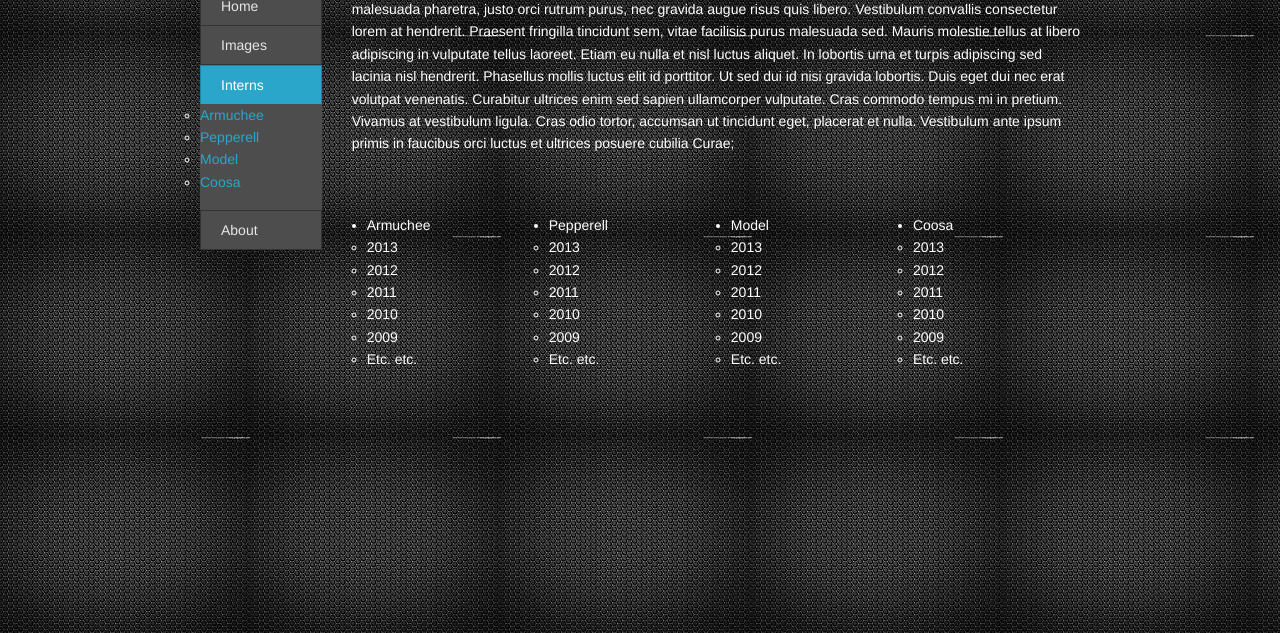
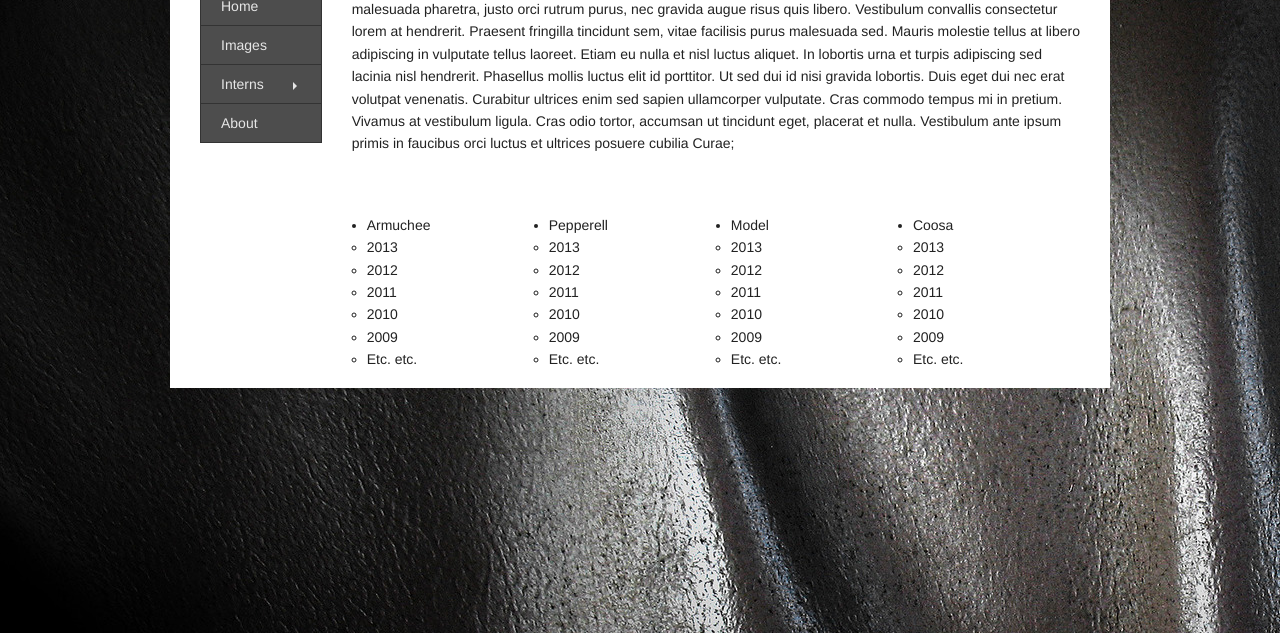
Before and after one commit to bwarner159/executive_internship_html_mockups, a plain HTML site: page interns.html in a window 1280 px wide. Shown: the part 167-800 px from the top of the page. Drawn offline with Linux system fonts and the light colour scheme.

Commit message:
Fixed navigation in interns page. Reincluded javascripts.

```diff
--- a/interns.html
+++ b/interns.html
@@ -18,7 +18,7 @@
   <script src="javascripts/modernizr.foundation.js"></script>
 </head>
 <body>
- <div class="row">
+ <div class="row container">
   <div class = "twelve columns">
 
      <!-- Header -->
@@ -36,9 +36,9 @@
           <li><a href="index.html">Home</a></li>
           <li><a href="images.html">Images</a></li>
           <li class="has-flyout">
-          <li class="active"><a href="interns.html">Interns</a></li>
-           <a href="#" class="flyout-toggle"><span></span></a>
-           <ul class="flyout.right">
+            <a href="#">Interns</a>
+            <a href="#" class="flyout-toggle"><span> </span></a>
+            <ul class="flyout">
               <li><a href="intern_profiles.html">Armuchee</a></li>
               <li><a href="intern_profiles.html">Pepperell</a></li>
               <li><a href="intern_profiles.html">Model</a></li>
@@ -131,4 +131,10 @@
 
   </div>
  </div>
+
+  <!-- Included JS Files (Compressed) -->
+  <script src="javascripts/foundation.min.js"></script>
+
+  <!-- Initialize JS Plugins -->
+  <script src="javascripts/app.js"></script>
 </body>
--- a/stylesheets/app.css
+++ b/stylesheets/app.css
@@ -7,8 +7,7 @@ h3{
 
 
 body{
-  background-image: url('../images/background1.jpg');
-  color: white;
+  background-image: url('../images/background4.jpg');
 
 }
 
@@ -19,3 +18,7 @@ body{
   margin-top: 3%;
 
 }
+
+.container{
+  background-color: white;
+}
```
Also changed, not shown: 1 other file. Lines whose indentation alone changed are shown as unchanged.
